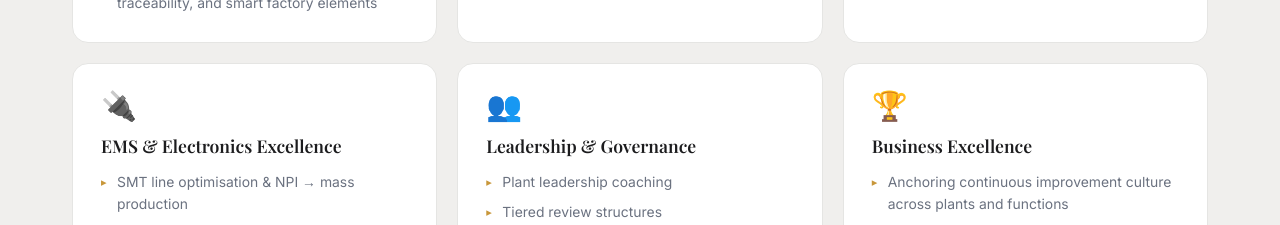
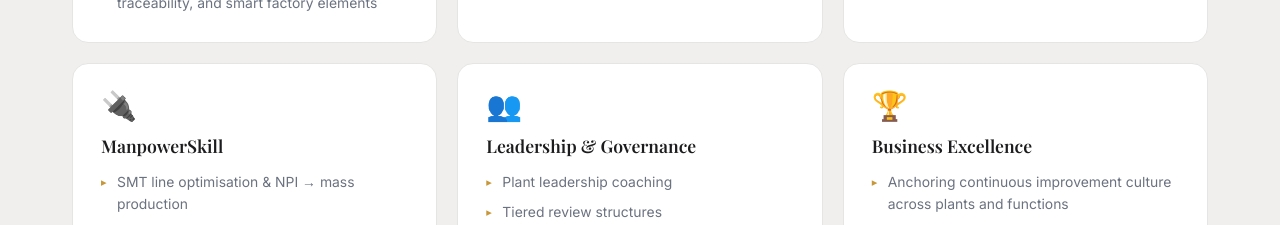
Before and after one commit to bhuyankhageswar02-wq/Manpower-Management, a React (Vite) app: page / in a window 1280 px wide. Shown: the part 2180-2405 px from the top of the page. Built offline with nearby package versions, Linux system fonts and the light colour scheme.

Commit message:
Update App.tsx

```diff
--- a/src/App.tsx
+++ b/src/App.tsx
@@ -44,7 +44,7 @@ const SERVICES = [
   },
   {
     emoji: '🔌',
-    title: 'EMS & Electronics Excellence',
+    title: 'ManpowerSkill',
     bullets: [
       'SMT line optimisation & NPI → mass production',
       'High-mix PCB manufacturing systems',
```
